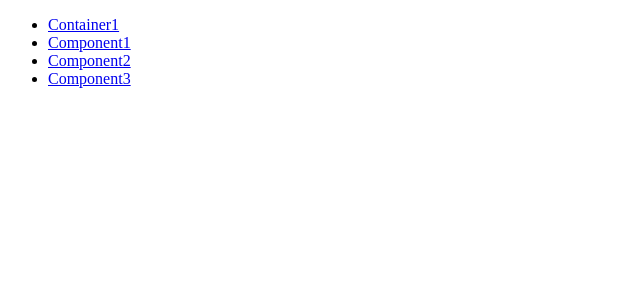
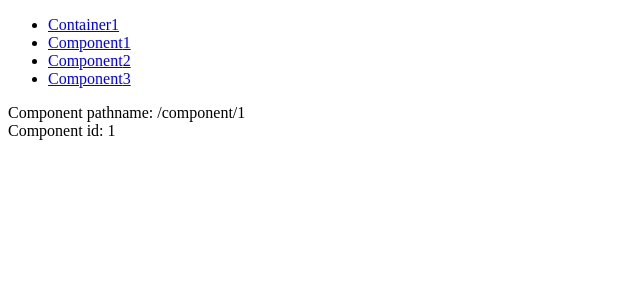
Before and after one commit to jieunheo/react-mini-project, a React (Create React App) app in the folder redux-react/: page /component/1 in a window 1280 px wide. Shown: the top 300 px of the page, without its empty margins (0-640 px from the left). Built offline with nearby package versions, Linux system fonts and the light colour scheme.

Commit message:
동적 라우팅

```diff
--- a/redux-react/src/App.js
+++ b/redux-react/src/App.js
@@ -1,5 +1,4 @@
 import { Component } from 'react';
-import Container1 from './containers/Container1';
 
 import Router from './router';
 
--- a/redux-react/src/containers/Header.js
+++ b/redux-react/src/containers/Header.js
@@ -3,15 +3,23 @@ import { Link } from "react-router-dom";
 
 
 class Header extends Component {
+  state = {
+    nums: [
+      { id: 1 },
+      { id: 2 },
+      { id: 3 }
+    ]
+  }
+
   render() {
     // {pathname: './container1', search: '', hash: '', state: ''}
     return (
       <nav>
         <ul>
           <li><Link to='/'>Container1</Link></li>
-          <li><Link to='/component1'>Component1</Link></li>
-          <li><Link to='/component2'>Component2</Link></li>
-          <li><Link to='/component3'>Component3</Link></li>
+          {this.state.nums.map(num => (
+            <li><Link key={num.id} to={{pathname: `/component/${num.id}`}}>Component{num.id}</Link></li>
+          ))}
         </ul>
       </nav>
     )
--- a/redux-react/src/functional/Component1.js
+++ b/redux-react/src/functional/Component1.js
@@ -1,9 +1,14 @@
+import { useLocation, useParams } from "react-router";
 
 
 const Component1 = props => {
+  const { pathname } = useLocation();
+  const { id } = useParams();
+
   return (
     <div>
-      Component1
+      Component pathname: {pathname}<br />
+      Component id: {id}
     </div>
   );
 }
--- a/redux-react/src/functional/Component2.js
+++ /dev/null
@@ -1,11 +0,0 @@
-
-
-const Component2 = props => {
-  return (
-    <div>
-      Component2
-    </div>
-  );
-}
-
-export default Component2;
--- a/redux-react/src/functional/Component3.js
+++ /dev/null
@@ -1,11 +0,0 @@
-
-
-const Component3 = props => {
-  return (
-    <div>
-      Component3
-    </div>
-  );
-}
-
-export default Component3;
--- a/redux-react/src/router.js
+++ b/redux-react/src/router.js
@@ -3,8 +3,6 @@ import { BrowserRouter, Route, Routes } from "react-router-dom";
 
 import Container1 from "./containers/Container1";
 import Component1 from "./functional/Component1";
-import Component2 from "./functional/Component2";
-import Component3 from "./functional/Component3";
 import Header from "./containers/Header";
 import history from "./utils/history";
 
@@ -15,9 +13,8 @@ class Router extends Component {
         <Header />
         <Routes history={history}>
           <Route path='/' element={<Container1 />} />
-          <Route path='/component1' element={<Component1 />} />
-          <Route path='/component2' element={<Component2 />} />
-          <Route path='/component3' element={<Component3 />} />
+          <Route path='/component/:id' element={<Component1 />} />
+          <Route path='/*' element={<Container1 />} />
         </Routes>
       </BrowserRouter>
     )
```
